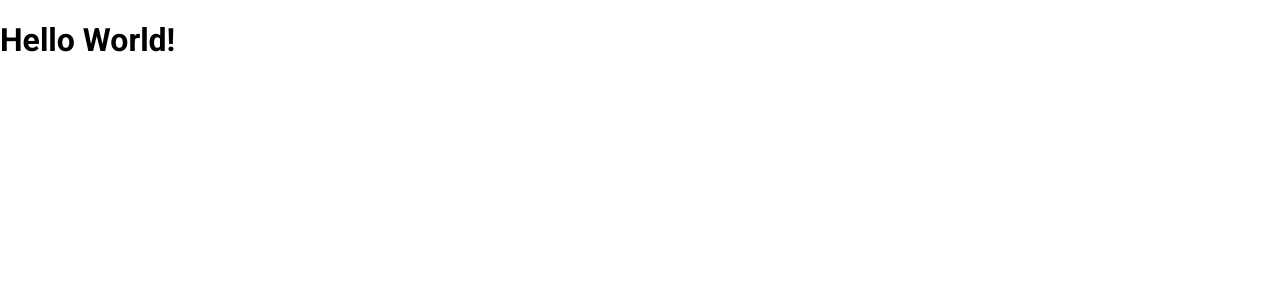
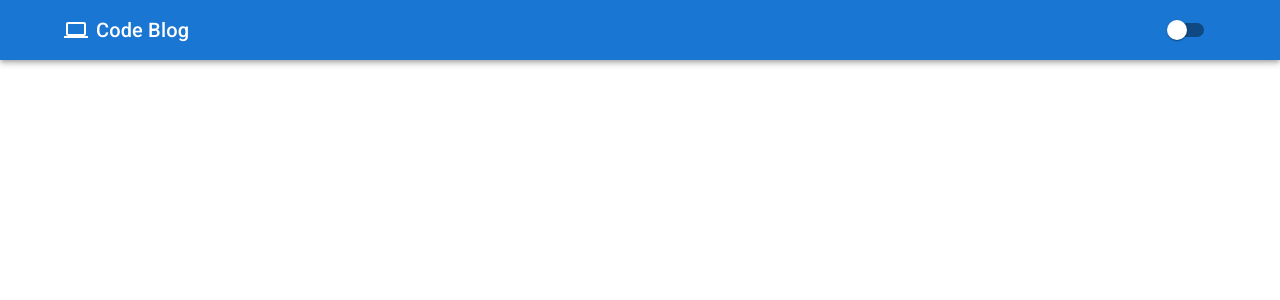
Before and after one commit to AdrianTworek/nextjs-code-blog, a Next.js app: page / in a window 1280 px wide. Shown: the top 300 px of the page. Built offline with nearby package versions, Linux system fonts and the light colour scheme.

Commit message:
Add Navbar component

```diff
--- /dev/null
+++ b/components/Navbar/Navbar.tsx
@@ -0,0 +1,33 @@
+import { FC } from 'react'
+
+import { AppBar, Container, Toolbar, Typography, Switch } from '@mui/material'
+
+import ComputerIcon from '@mui/icons-material/Computer'
+
+import useStyles from './styles'
+
+const Navbar: FC = () => {
+  const classes = useStyles()
+
+  return (
+    <AppBar className={classes.appBar} position="static">
+      <Container maxWidth="lg">
+        <Toolbar disableGutters>
+          <Typography
+            className={classes.logo}
+            variant="h6"
+            noWrap
+            component="div"
+          >
+            <ComputerIcon fontSize="medium" />
+            Code Blog
+          </Typography>
+
+          <Switch className={classes.switch} color="default" />
+        </Toolbar>
+      </Container>
+    </AppBar>
+  )
+}
+
+export default Navbar
--- /dev/null
+++ b/components/Navbar/styles.ts
@@ -0,0 +1,21 @@
+import { makeStyles } from '@mui/styles'
+
+const useStyles = makeStyles(() => ({
+  appBar: {
+    display: 'flex',
+    justifyContent: 'center',
+    alignItems: 'center',
+    width: '100vw',
+    height: 60,
+  },
+  logo: {
+    display: 'flex',
+    alignItems: 'center',
+    gap: '0.5rem',
+  },
+  switch: {
+    marginLeft: 'auto',
+  },
+}))
+
+export default useStyles
--- /dev/null
+++ b/components/index.ts
@@ -0,0 +1 @@
+export { default as Navbar } from './Navbar/Navbar'
--- a/pages/index.tsx
+++ b/pages/index.tsx
@@ -1,5 +1,7 @@
 import type { NextPage } from 'next'
 import Head from 'next/head'
+
+import { Navbar } from '../components'
 
 const Home: NextPage = () => {
   return (
@@ -9,7 +11,7 @@ const Home: NextPage = () => {
         <meta name="description" content="Generated by create next app" />
       </Head>
 
-      <h1>Hello World!</h1>
+      <Navbar />
     </div>
   )
 }
```
